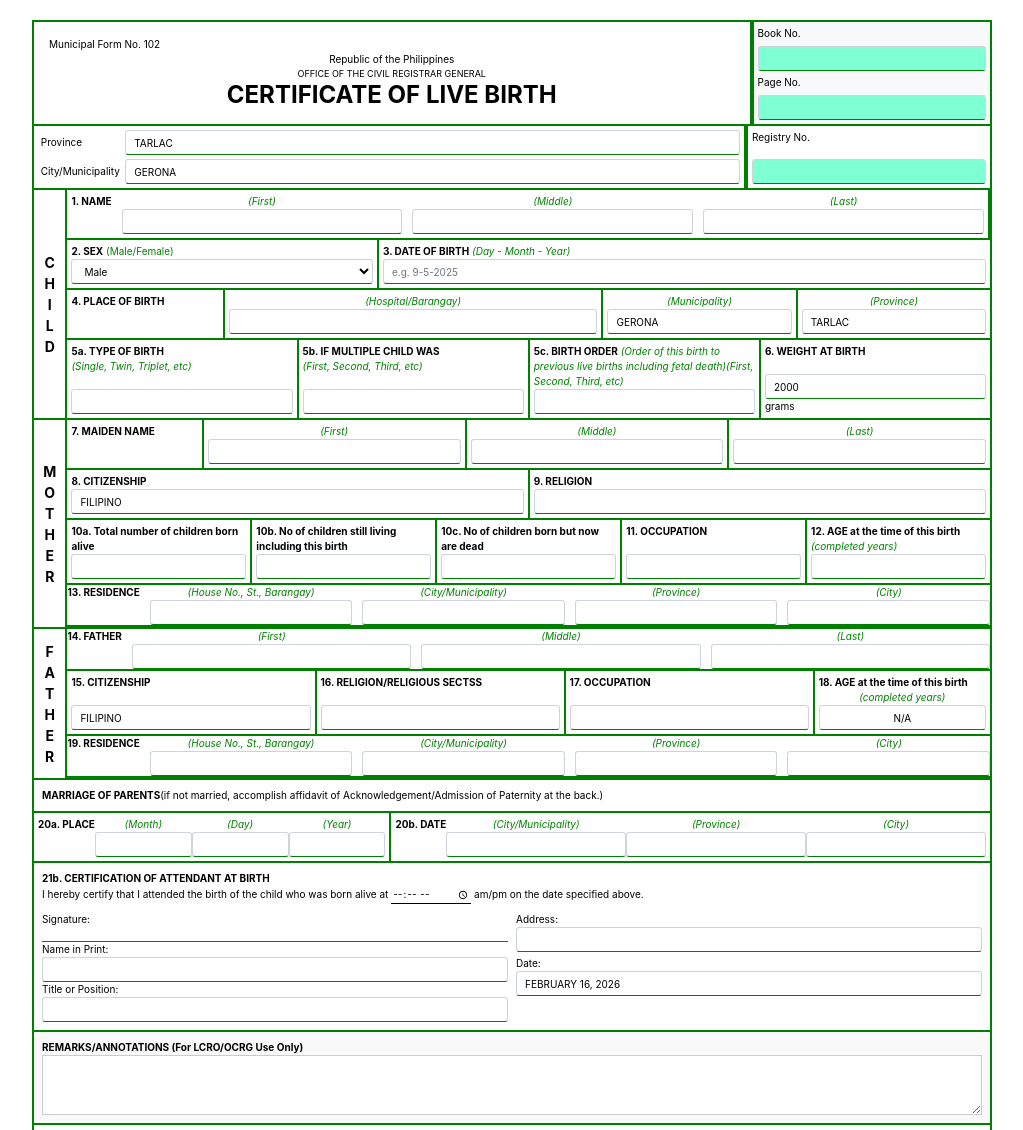
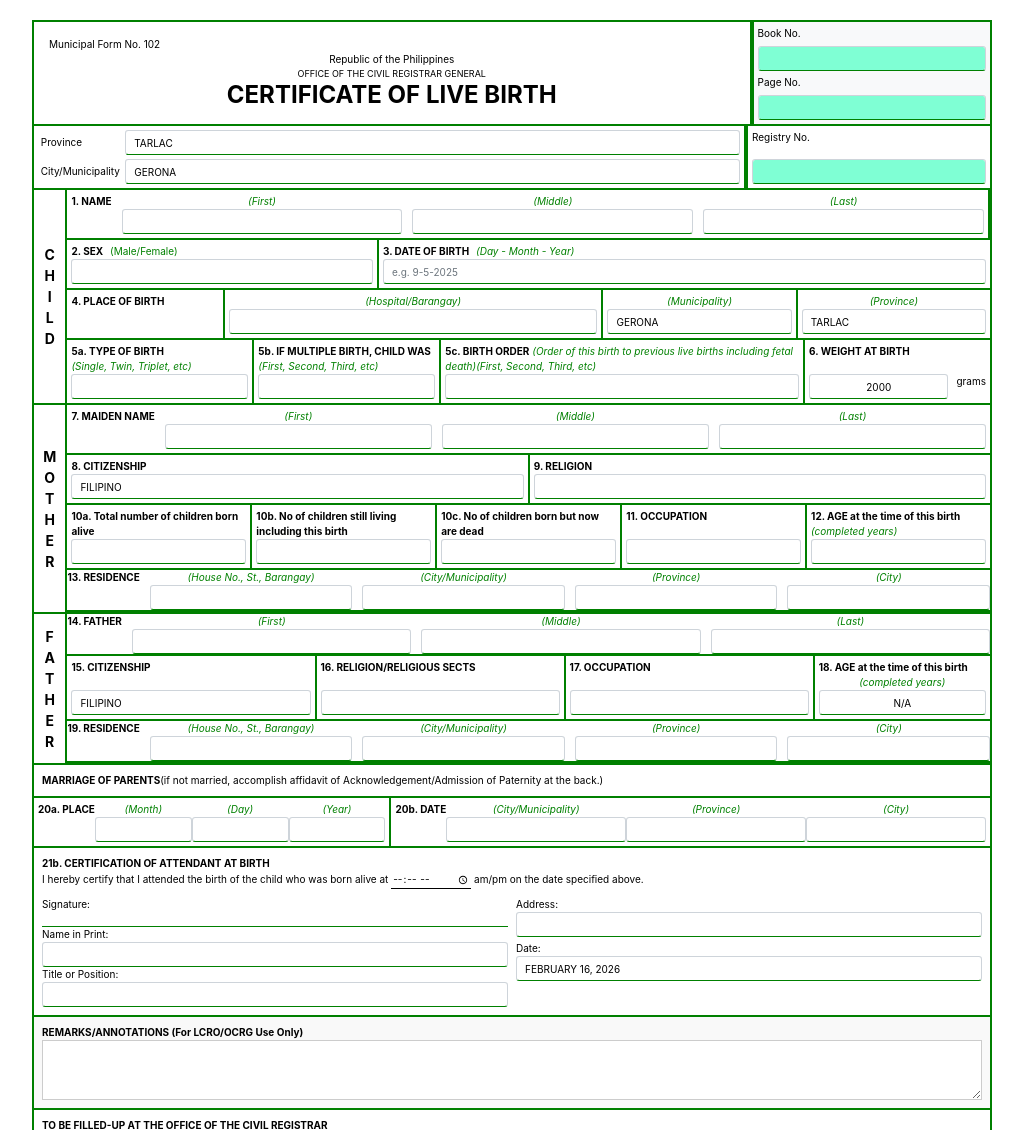
Before and after one commit to xczREI/birth, a PHP site: page /birth_page_1.php in a window 1280 px wide. Shown: the top 1130 px of the page, without its empty margins (128-1151 px from the left). Run offline with PHP 8.4, Linux system fonts and the light colour scheme.

Commit message:
1:01pm commit

```diff
--- a/birth_page_1.php
+++ b/birth_page_1.php
@@ -150,17 +150,21 @@ include 'mycon.php';
            <div class="flex-row-form">
 				<div class="flex-col-form">
 					<div>
-                    <strong>2. SEX</strong> <span style="color:green; text-align:justify;">(Male/Female)</span>
-                    <select name="sex" class="form-control form-control-sm"><option value="Male">Male</option><option value="Female">Female</option></select>
+						<strong class="mr-1">2. SEX</strong>
+						<span style="color:green;">(Male/Female)</span>
 					</div>
+					<input type="text" name="sex" class="form-control form-control-sm">
 				</div>
+
 				<div class="flex-col-form" style="flex: 2;">
 					<div>
-						<strong>3. DATE OF BIRTH</strong> <span class="label-green" style="display:inline;">(Day - Month - Year)</span>
+						<strong class="mr-1">3. DATE OF BIRTH</strong>
+						<span class="label-green" style="display:inline;">(Day - Month - Year)</span>
+					</div>
 					<input type="text" name="birth_day" class="form-control form-control-sm" placeholder="e.g. 9-5-2025">
 				</div>
 			</div>
-            </div>
+
             <div class="flex-row-form">
                 <div class="flex-col-form" style="flex: 0.8;"><strong>4. PLACE OF BIRTH</strong></div>
                 <div class="flex-col-form" style="flex: 2;">
@@ -178,12 +182,12 @@ include 'mycon.php';
             </div>
 
 			<div class="flex-row-form">
-                <div class="flex-col-form" style="flex: 0.8;"><strong> 5a. TYPE OF BIRTH</strong>
+                <div class="flex-col-form" style="flex: 0.4;"><strong> 5a. TYPE OF BIRTH</strong>
 					<span class="label-5green">(Single, Twin, Triplet, etc)</span>
 					<input type="text" name="birth_brgy" class="form-control form-control-sm">
 				</div>
 
-                <div class="flex-col-form" style="flex: 0.8;"><strong> 5b. IF MULTIPLE CHILD WAS</strong>
+                <div class="flex-col-form" style="flex: 0.4;"><strong> 5b. IF MULTIPLE BIRTH, CHILD WAS</strong>
 					<span class="label-5green">
 						(First, Second, Third, etc)</span>
 					<input type="text" name="birth_brgy" class="form-control form-control-sm">
@@ -199,8 +203,12 @@ include 'mycon.php';
 					</div>
 				</div>
 
-                <div class="flex-col-form" style="flex: 0.8;"><strong> 6. WEIGHT AT BIRTH</strong>
-					<input type="text" name="birth_brgy" class="form-control form-control-sm" value="2000"> grams
+                <div class="flex-col-form" style="flex: 0.4;">
+					<strong>6. WEIGHT AT BIRTH</strong>
+					<div class="d-flex align-items-baseline mt-auto">
+						<input type="text" name="birth_weight" class="form-control form-control-sm text-center" value="2000">
+						<span class="ml-2">grams</span>
+					</div>
 				</div>
             </div>
         </div>
@@ -210,11 +218,25 @@ include 'mycon.php';
         <div class="sidebar-label">M<br>O<br>T<br>H<br>E<br>R</div>
         <div class="flex-fill">
 
-            <div class="flex-row-form">
-                <div class="flex-col-form" style="flex: 0.5;"><strong>7. MAIDEN NAME</strong></div>
-                <div class="flex-col-form"><span class="label-green">(First)</span><input type="text" name="mother_fname" class="form-control form-control-sm"></div>
-                <div class="flex-col-form"><span class="label-green">(Middle)</span><input type="text" name="mother_mname" class="form-control form-control-sm"></div>
-                <div class="flex-col-form"><span class="label-green">(Last)</span><input type="text" name="mother_lname" class="form-control form-control-sm" id="mother_lname"></div>
+				<div class="flex-row-form" style="border-bottom: 2px solid green !important;">
+				<div style="display: flex; gap: 10px; width: 100%; align-items: baseline; padding: 4px;">
+					<strong style="white-space: nowrap;">7. MAIDEN NAME</strong>
+
+					<div style="flex: 1; display: flex; flex-direction: column;">
+						<span class="label-green text-center" style="font-style: italic;">(First)</span>
+						<input type="text" name="mother_fname" class="form-control form-control-sm text-center">
+					</div>
+
+					<div style="flex: 1; display: flex; flex-direction: column;">
+						<span class="label-green text-center" style="font-style: italic;">(Middle)</span>
+						<input type="text" name="mother_mname" class="form-control form-control-sm text-center">
+					</div>
+
+					<div style="flex: 1; display: flex; flex-direction: column;">
+						<span class="label-green text-center" style="font-style: italic;">(Last)</span>
+						<input type="text" name="mother_lname" class="form-control form-control-sm text-center" id="mother_lname">
+					</div>
+				</div>
 			</div>
 
             <div class="flex-row-form">
@@ -237,21 +259,21 @@ include 'mycon.php';
 									<strong>13. RESIDENCE</strong>
 									<div style="flex: 1; display: flex; flex-direction: column;">
 										<span class="label-green">(House No., St., Barangay)</span>
-										<input type="text" name="mother_brgy" class="form-control form-control-sm" id="mother_brgy">
+										<input type="text" name="mother_brgy" class="form-control form-control-sm text-center" id="mother_brgy">
 									</div>
 
 									<div style="flex: 1; display: flex; flex-direction: column;">
 										<span class="label-green">(City/Municipality)</span>
-										<input type="text" name="mother_city" class="form-control form-control-sm" id="mother_city">
+										<input type="text" name="mother_city" class="form-control form-control-sm text-center" id="mother_city">
 									</div>
 
 									<div style="flex: 1; display: flex; flex-direction: column;">
 										<span class="label-green">(Province)</span>
-										<input type="text" name="mother_province" class="form-control form-control-sm" id="mother_province">
+										<input type="text" name="mother_province" class="form-control form-control-sm text-center" id="mother_province">
 									</div>
 									<div style="flex: 1; display: flex; flex-direction: column;">
 										<span class="label-green">(City)</span>
-										<input type="text" name="mother_country" class="form-control form-control-sm" id="mother_country">
+										<input type="text" name="mother_country" class="form-control form-control-sm text-center" id="mother_country">
 									</div>
 								</div>
 				</div>
@@ -266,23 +288,23 @@ include 'mycon.php';
 							<strong>14. FATHER</strong>
 						<div style="flex: 1; display: flex; flex-direction: column;">
 							<span class="label-green">(First)</span>
-							<input type="text" name="father_fname" class="form-control form-control-sm" id="father_fname">
+							<input type="text" name="father_fname" class="form-control form-control-sm text-center" id="father_fname">
 						</div>
 
 						<div style="flex: 1; display: flex; flex-direction: column;">
 							<span class="label-green">(Middle)</span>
-							<input type="text" name="father_mname" class="form-control form-control-sm" id="father_mname">
+							<input type="text" name="father_mname" class="form-control form-control-sm text-center" id="father_mname">
 						</div>
 
 						<div style="flex: 1; display: flex; flex-direction: column;">
 								<span class="label-green">(Last)</span>
-								<input type="text" name="father_lname" class="form-control form-control-sm" id="father_lname">
+								<input type="text" name="father_lname" class="form-control form-control-sm text-center" id="father_lname">
 							</div>
 						</div>
 				</div>
             <div class="flex-row-form">
                 <div class="flex-col-form"><strong>15. CITIZENSHIP</strong><input type="text" list="citizen_list" name="father_citizen" value="FILIPINO" class="form-control form-control-sm"></div>
-                <div class="flex-col-form"><strong>16. RELIGION/RELIGIOUS SECTSS</strong><input type="text" list="religious_sect" name="father_sect" class="form-control form-control-sm"></div>
+                <div class="flex-col-form"><strong>16. RELIGION/RELIGIOUS SECTS</strong><input type="text" list="religious_sect" name="father_sect" class="form-control form-control-sm"></div>
                 <div class="flex-col-form"><strong>17. OCCUPATION</strong><input type="text" list="occupation_list" name="father_occupation" class="form-control form-control-sm"></div>
                 <div class="flex-col-form" style="flex: 0.7;"><strong>18. AGE at the time of this birth</strong><span class="label-green">(completed years)</span><input type="text" name="father_age" value="N/A" class="form-control form-control-sm" style="text-align:center;"></div>
             </div>
@@ -291,21 +313,21 @@ include 'mycon.php';
 									<strong>19. RESIDENCE</strong>
 									<div style="flex: 1; display: flex; flex-direction: column;">
 										<span class="label-green">(House No., St., Barangay)</span>
-										<input type="text" name="mother_brgy" class="form-control form-control-sm" id="mother_brgy">
+										<input type="text" name="mother_brgy" class="form-control form-control-sm text-center" id="mother_brgy">
 									</div>
 
 									<div style="flex: 1; display: flex; flex-direction: column;">
 										<span class="label-green">(City/Municipality)</span>
-										<input type="text" name="mother_city" class="form-control form-control-sm" id="mother_city">
+										<input type="text" name="mother_city" class="form-control form-control-sm text-center" id="mother_city">
 									</div>
 
 									<div style="flex: 1; display: flex; flex-direction: column;">
 										<span class="label-green">(Province)</span>
-										<input type="text" name="mother_province" class="form-control form-control-sm" id="mother_province">
+										<input type="text" name="mother_province" class="form-control form-control-sm text-center" id="mother_province">
 									</div>
 									<div style="flex: 1; display: flex; flex-direction: column;">
 										<span class="label-green">(City)</span>
-										<input type="text" name="mother_country" class="form-control form-control-sm" id="mother_country">
+										<input type="text" name="mother_country" class="form-control form-control-sm text-center" id="mother_country">
 									</div>
 					</div>
 				</div>
@@ -326,17 +348,17 @@ include 'mycon.php';
 				<strong>20a. PLACE</strong>
 					<div style="flex: .4; display: flex; flex-direction: column;">
 						<span class="label-green">(Month)</span>
-						<input type="text" name="mother_brgy" class="form-control form-control-sm" id="marriage_place">
+						<input type="text" name="mother_brgy" class="form-control form-control-sm text-center" id="marriage_place">
 					</div>
 
 					<div style="flex: .4; display: flex; flex-direction: column;">
 						<span class="label-green">(Day)</span>
-						<input type="text" name="mother_brgy" class="form-control form-control-sm" id="marriage_place">
+						<input type="text" name="mother_brgy" class="form-control form-control-sm text-center" id="marriage_place">
 					</div>
 
 					<div style="flex: .4; display: flex; flex-direction: column;">
 						<span class="label-green">(Year)</span>
-						<input type="text" name="mother_brgy" class="form-control form-control-sm" id="marriage_place">
+						<input type="text" name="mother_brgy" class="form-control form-control-sm text-center" id="marriage_place">
 					</div>
 
 				</div>
@@ -348,17 +370,17 @@ include 'mycon.php';
 
 					<div style="flex: 1; display: flex; flex-direction: column;">
 						<span class="label-green">(City/Municipality)</span>
-						<input type="text" name="mother_brgy" class="form-control form-control-sm" id="marriage_place">
+						<input type="text" name="mother_brgy" class="form-control form-control-sm text-center" id="marriage_place">
 					</div>
 
 					<div style="flex: 1; display: flex; flex-direction: column;">
 						<span class="label-green">(Province)</span>
-						<input type="text" name="mother_brgy" class="form-control form-control-sm" id="marriage_place">
+						<input type="text" name="mother_brgy" class="form-control form-control-sm text-center" id="marriage_place">
 					</div>
 
 					<div style="flex: 1; display: flex; flex-direction: column;">
 						<span class="label-green">(City)</span>
-						<input type="text" name="mother_brgy" class="form-control form-control-sm" id="marriage_place">
+						<input type="text" name="mother_brgy" class="form-control form-control-sm text-center" id="marriage_place">
 					</div>
 
 			</div>
--- a/birth_page_2.php
+++ b/birth_page_2.php
@@ -1,3 +1,5 @@
+
+<?php include 'mycon.php'; ?>
 
 <link rel="stylesheet" href="https://stackpath.bootstrapcdn.com/bootstrap/4.5.2/css/bootstrap.min.css">
 			<style>
```
Lines whose indentation alone changed are shown as unchanged.
